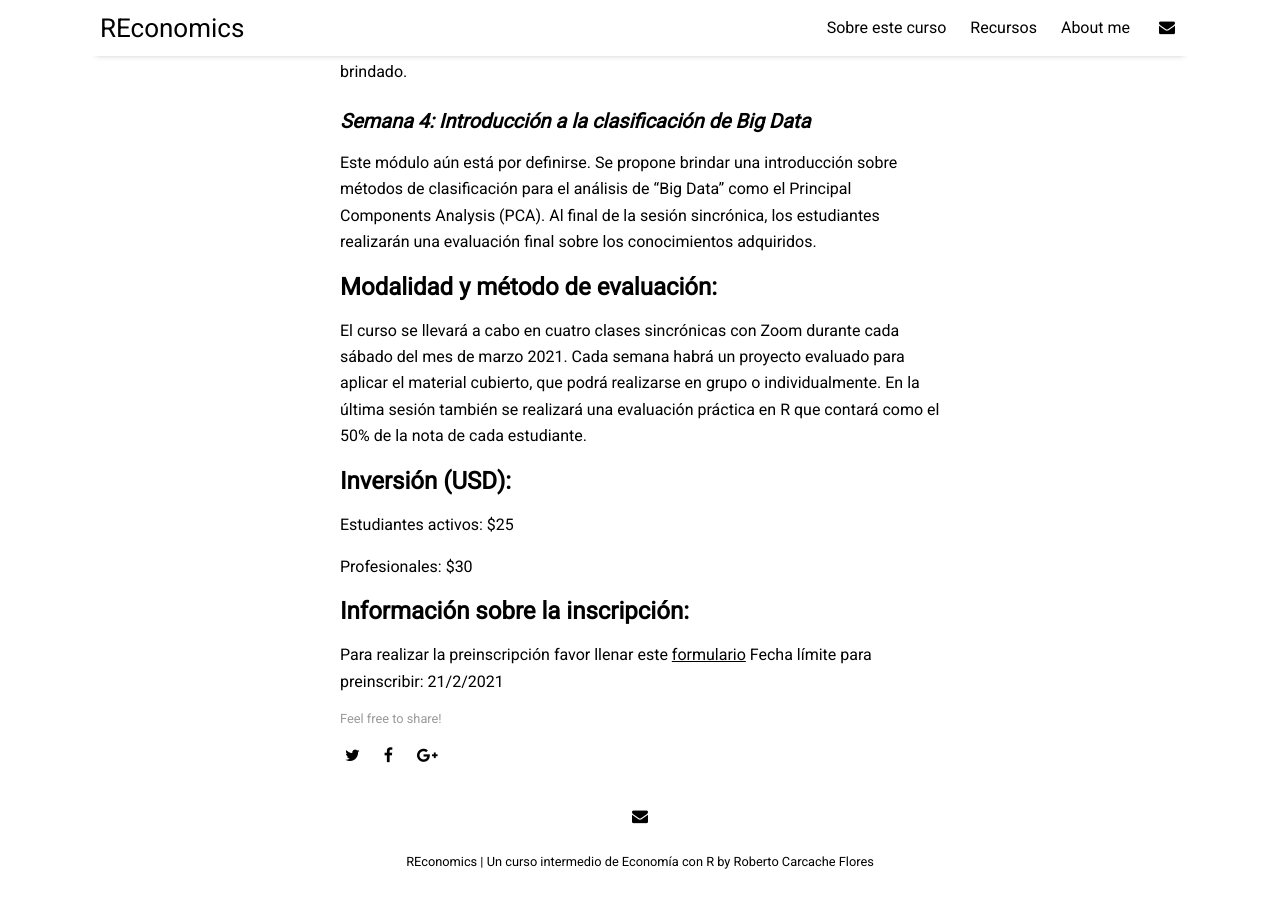
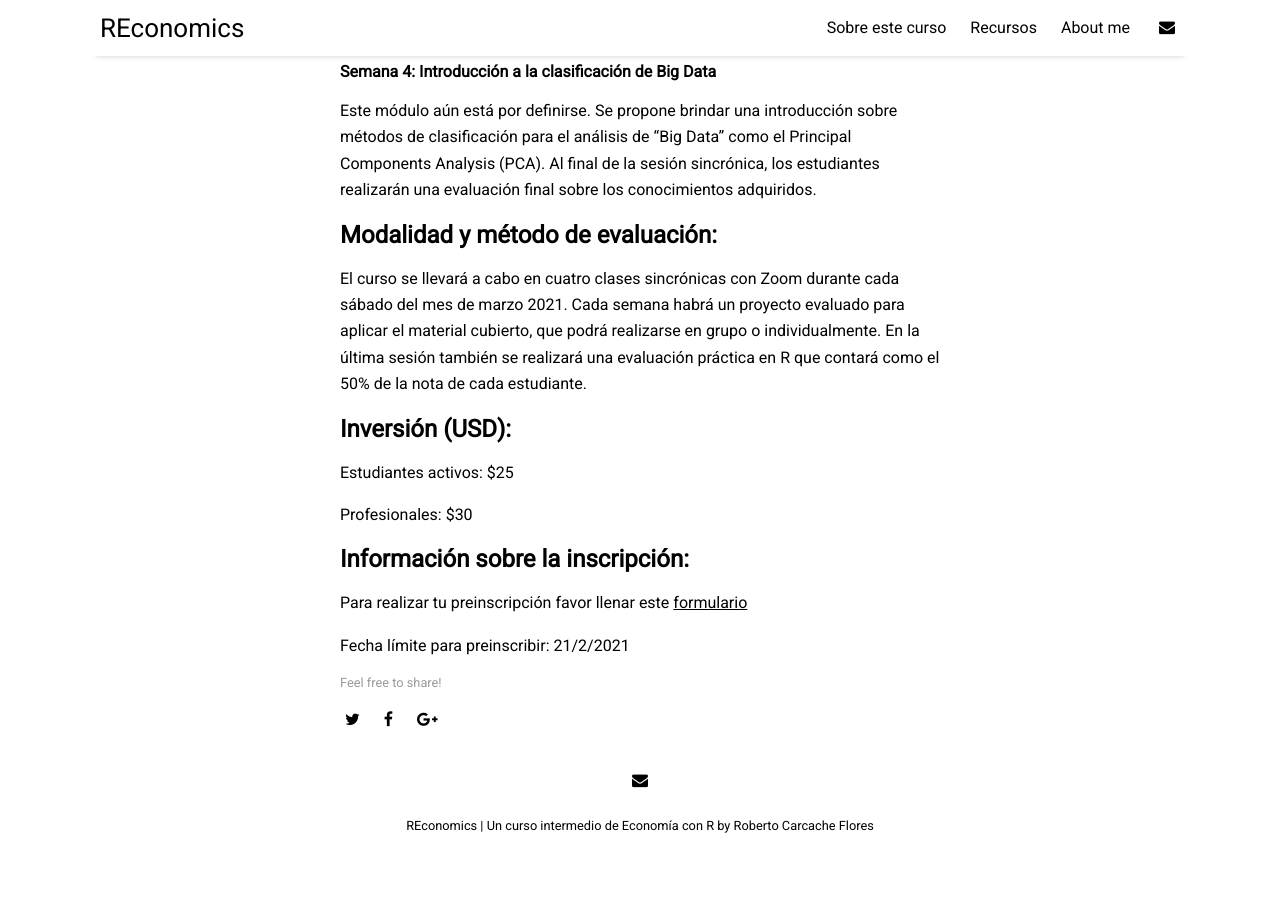
Before and after one commit to JP-Thoma/REconomics, a Jekyll site: the page built from _posts/2021-2-13-about-the-author.md, in a window 1280 px wide and 900 px high, scrolled down 1559 px. Built offline with Jekyll 4.4.1, drawn with Linux system fonts in a browser that asks for light colours; nearby versions of some CDN libraries; after the commit the page ends 2423 px from its top, so only the background shows below that.

```diff
--- a/_posts/2021-2-13-about-the-author.md
+++ b/_posts/2021-2-13-about-the-author.md
@@ -10,16 +10,16 @@ image: warning.jpg
 ## Contenido del curso:
 El objetivo de este curso es proveer conocimientos intermedios del lenguaje de programación R. El contenido del curso se divide de la siguiente forma:
 
-### *Semana 1: Manejo de bases de datos y ggplot2*
+#### Semana 1: Manejo de bases de datos y ggplot2
 Esta semana será un repaso del manejo de bases de datos y gráficos con R. También se presentará de manera general el tidyverse en un proyecto aplicado al uso de estadísticas del Banco Mundial.
 
-### *Semana 2: MCO e inferencia estadística*
+#### Semana 2: MCO e inferencia estadística
 En esta semana se cubrirá la regresión MCO, junto con algunas pruebas de inferencia estadística. El proyecto de esta semana se centrará en una realizar un modelo robusto haciendo uso de distinas bases de datos dadas.
 
-### *Semana 3: Principios de GLM*
+#### Semana 3: Principios de GLM
 En esta semana se utilizarán los fundamentos de la Semana 2 para estudiar el syntax y la aplicación de distintos GLM. El proyecto evaluará la capacidad del estudiante de construir un modelo coherente según el problema y tipo de datos brindado.
 
-### *Semana 4: Introducción a la clasificación de Big Data*
+#### Semana 4: Introducción a la clasificación de Big Data
 Este módulo aún está por definirse. Se propone brindar una introducción sobre métodos de clasificación para el análisis de "Big Data" como el Principal Components Analysis (PCA). Al final de la sesión sincrónica, los estudiantes realizarán una evaluación final sobre los conocimientos adquiridos.
 
 ## Modalidad y método de evaluación:
@@ -31,5 +31,6 @@ Estudiantes activos: $25
 Profesionales: $30
 
 ## Información sobre la inscripción:
-Para realizar la preinscripción favor llenar este [formulario](https://forms.gle/DyDijSBqv3Sv9Q9M8)
+Para realizar tu preinscripción favor llenar este [formulario](https://forms.gle/DyDijSBqv3Sv9Q9M8)
+
 Fecha límite para preinscribir: 21/2/2021
```
